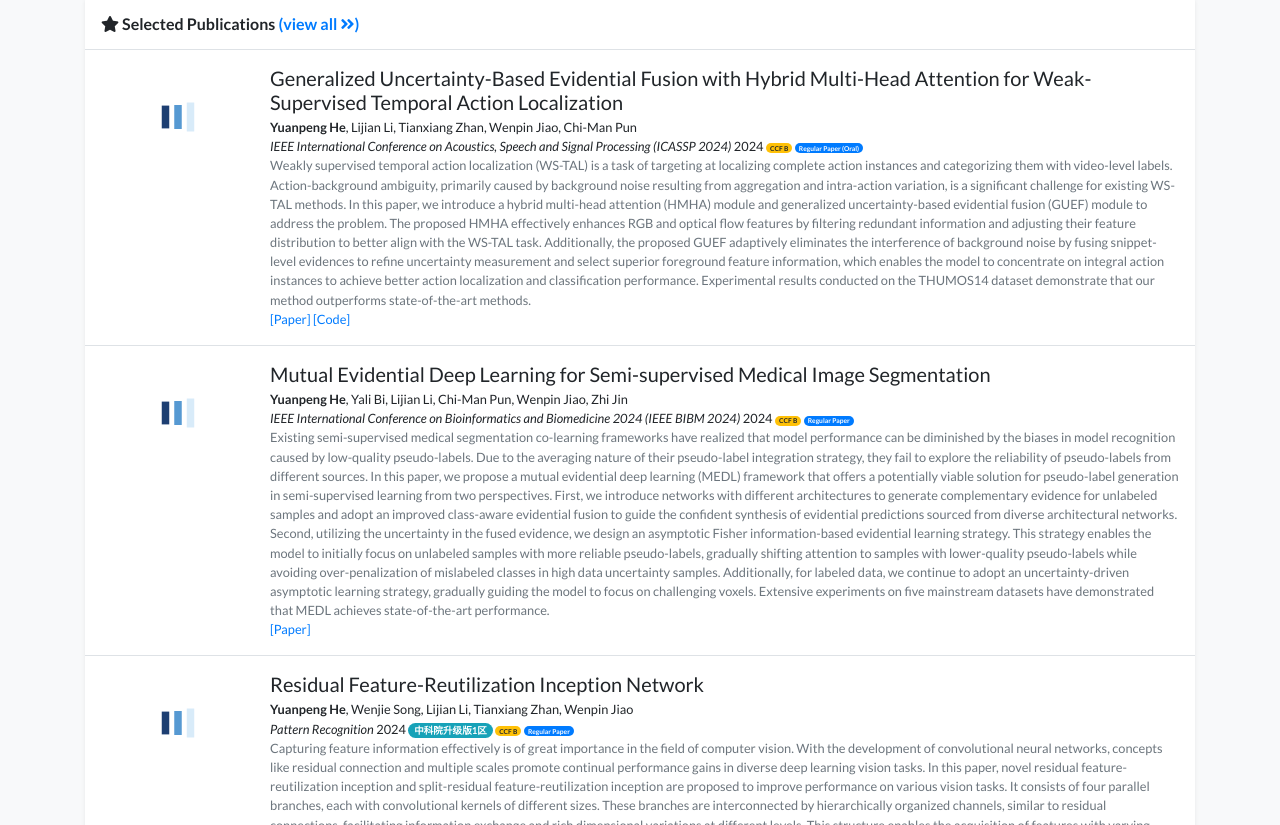
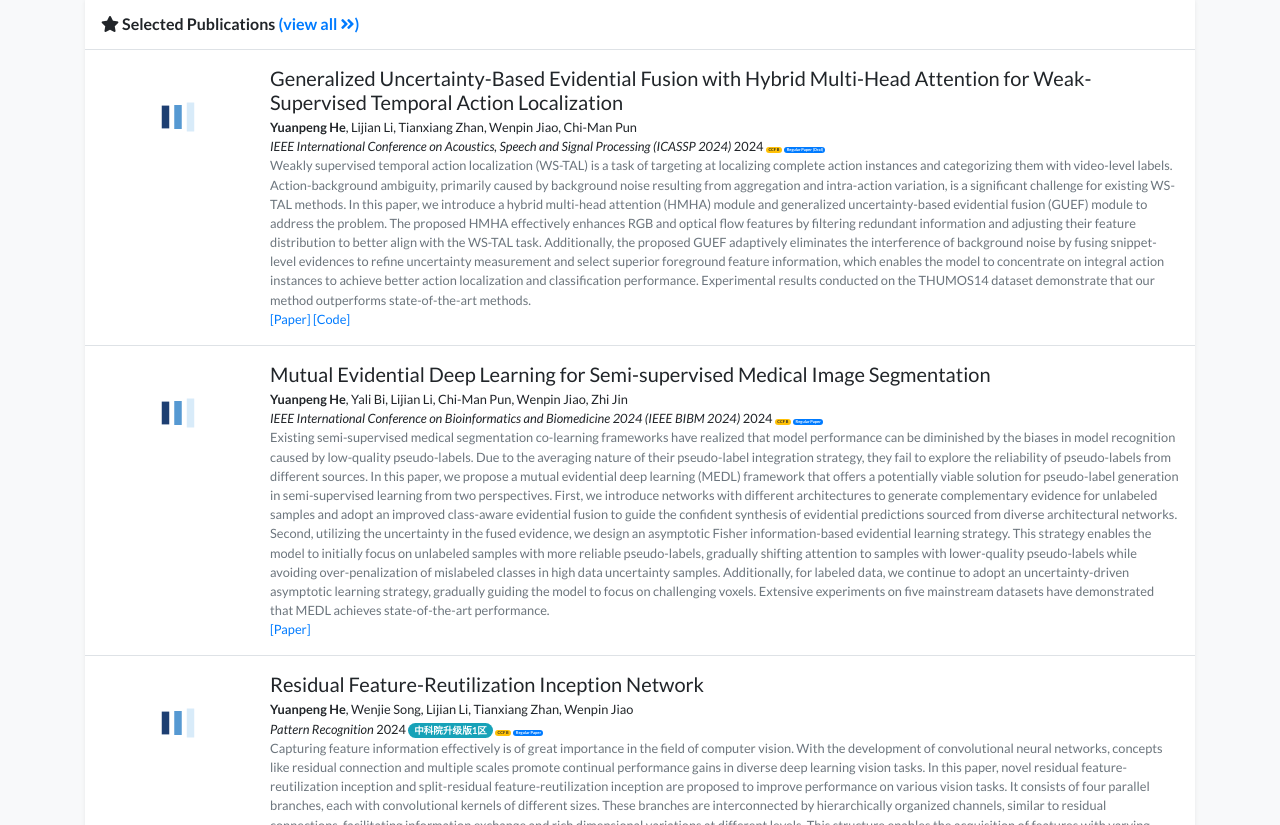
Before and after one commit to heyuanpengpku/heyuanpengpku.github.io, a Jekyll site: the page built from index.html, in a window 1280 px wide and 1400 px high, scrolled down 420 px. Shown: the part 326-1151 px from the top of the window. Built offline with Jekyll 4.4.1, drawn with Linux system fonts in a browser that asks for light colours; a style sheet for code colours, icons or effects is not loaded.

Commit message:
2024-08-27 04:19:12

```diff
--- a/assets/css/global.css
+++ b/assets/css/global.css
@@ -52,7 +52,7 @@ img.lazy {
 }
 
 .badge-custom {
-    font-size: 5pt;
+    font-size: 3pt;
 }
 
 .email-text {
```
